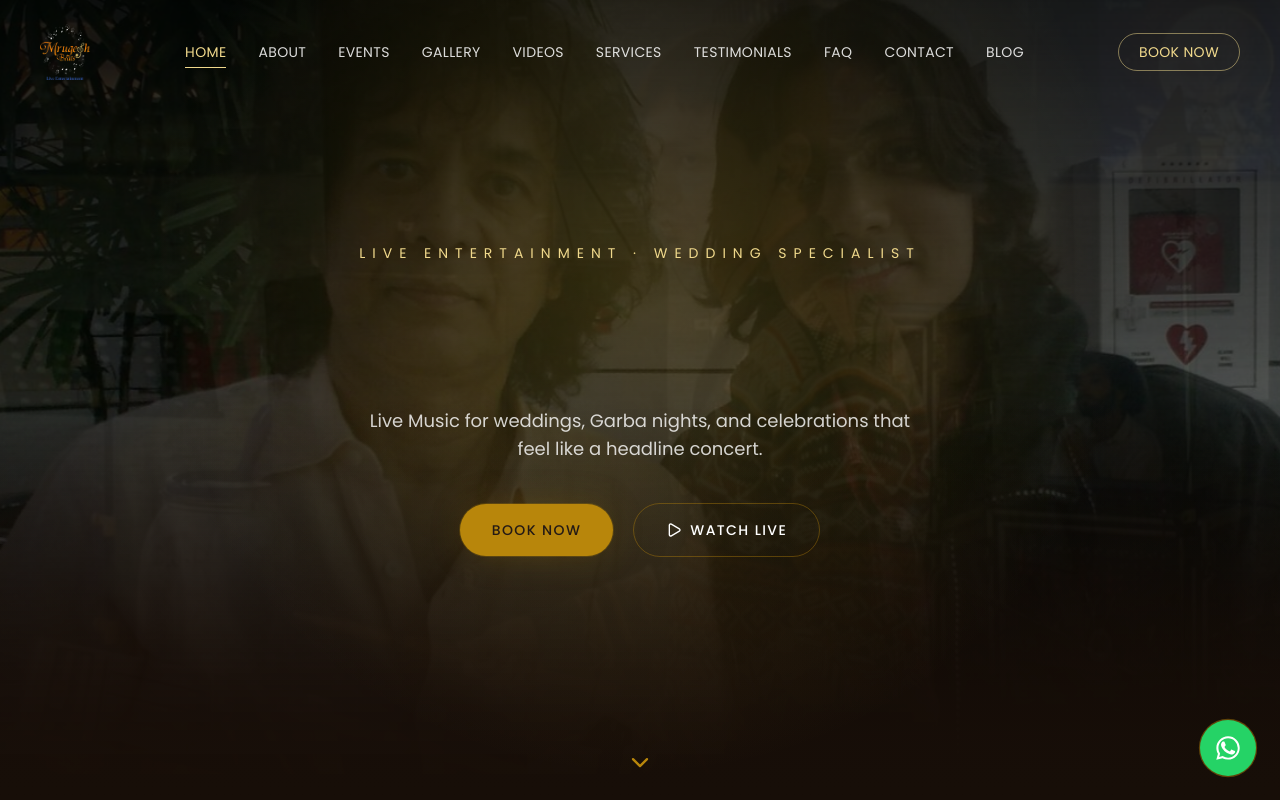
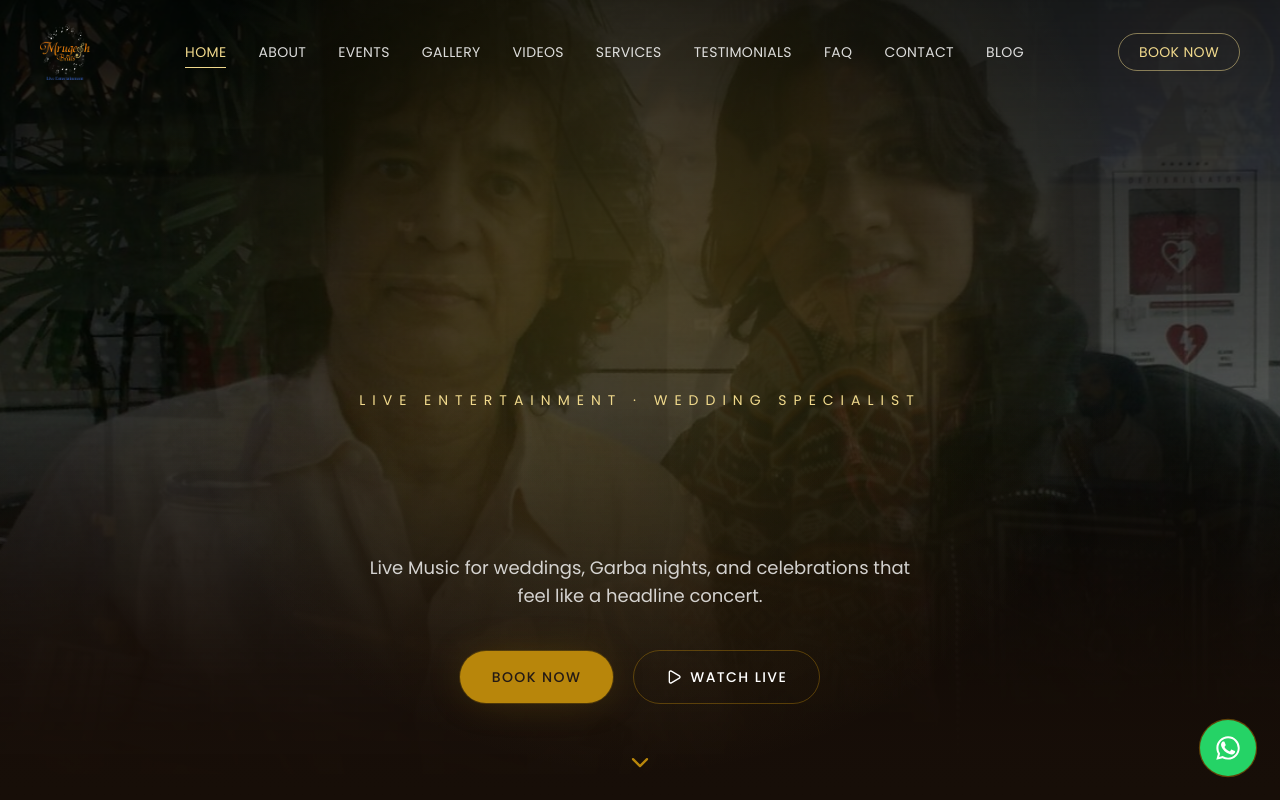
Before and after one commit to raiankit4999-stack/-mrugeshlivemusic1.com, a Next.js app: page / in a window 1280 px wide. Shown: the top 800 px of the page. Built offline with nearby package versions, Linux system fonts and the light colour scheme.

Commit message:
Align Hero slider text block to the bottom instead of center

```diff
--- a/src/components/home/Hero.tsx
+++ b/src/components/home/Hero.tsx
@@ -37,7 +37,7 @@ export default function Hero() {
   return (
     <section
       id="home"
-      className="relative flex min-h-[100svh] items-center justify-center overflow-hidden bg-[#170e08] noise-overlay"
+      className="relative flex min-h-[100svh] items-end justify-center overflow-hidden bg-[#170e08] noise-overlay"
     >
       <div className="absolute inset-0">
         <HeroBackground />
@@ -46,7 +46,7 @@ export default function Hero() {
         <div className="absolute inset-0 [background:radial-gradient(circle_at_50%_35%,rgba(212,175,55,0.22),transparent_60%)]" />
       </div>
 
-      <div className="relative z-10 flex flex-col items-center px-6 text-center">
+      <div className="relative z-10 flex flex-col items-center px-6 pb-20 sm:pb-24 text-center">
         <motion.p
           initial={{ opacity: 0, y: 16 }}
           animate={{ opacity: 1, y: 0 }}
```
